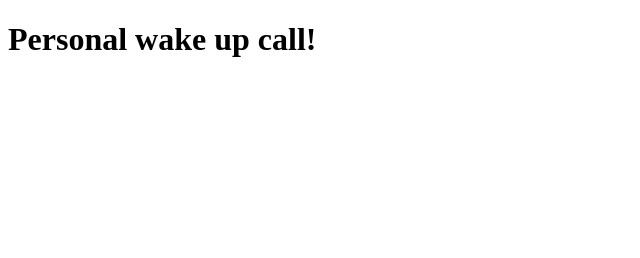
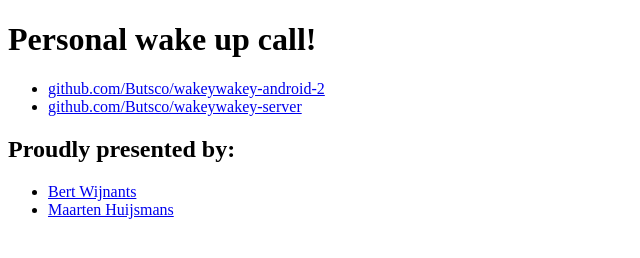
Before and after one commit to Butsco/wakeywakey, a plain HTML site: page index.html in a window 1280 px wide. Shown: the whole page, without its empty margins (0-640 px from the left). Drawn offline with Linux system fonts and the light colour scheme.

Commit message:
extra index info

```diff
--- a/index.html
+++ b/index.html
@@ -5,5 +5,15 @@
 </head>
 <body>
     <h1>Personal wake up call!</h1>
+    <ul>
+        <li><a href="https://github.com/Butsco/wakeywakey-android-2">github.com/Butsco/wakeywakey-android-2</a></li>
+        <li><a href="https://github.com/Butsco/wakeywakey-server">github.com/Butsco/wakeywakey-server</a></li>
+    </ul>
+
+    <h2>Proudly presented by:</h2>
+    <ul>
+        <li><a href="https://github.com/wijnanb">Bert Wijnants</a></li>
+        <li><a href="https://github.com/lukin0110">Maarten Huijsmans</a></li>
+    </ul>
 </body>
 </html>
```
Also changed, not shown: 1 other file.
